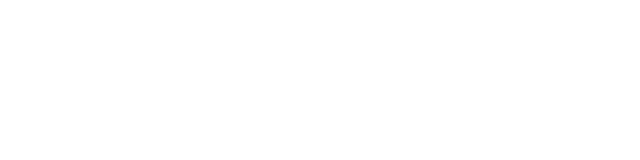
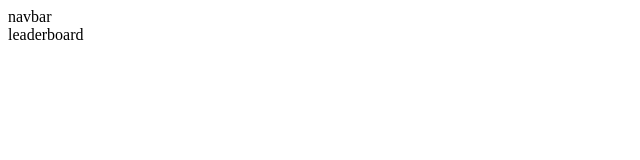
Before and after one commit to WiOSc/WiEvents, a React (Vite) app in the folder frontend/: page /leaderboard in a window 1280 px wide. Shown: the top 160 px of the page, without its empty margins (0-640 px from the left). Built offline with nearby package versions, Linux system fonts and the light colour scheme.

Commit message:
added pages

```diff
--- a/frontend/src/App.jsx
+++ b/frontend/src/App.jsx
@@ -1,7 +1,20 @@
 import React, { useState } from "react";
+import { Route,Routes } from "react-router-dom";
+
+import Quiz from "./pages/Quiz";
+import LeaderBoard from "./pages/LeaderBoard";
+import Navbar from "./components/Navbar";
 
 const App = () => {
-
+return(
+    <div style={{ minHeight: '100vh' }}>
+      <Navbar />
+      <Routes>
+        <Route path="/" element={<Quiz />} />
+        <Route path="/leaderboard" element={<LeaderBoard />} />
+      </Routes>
+    </div>
+)
 };
 
 export default App;
--- /dev/null
+++ b/frontend/src/components/Navbar.jsx
@@ -0,0 +1,9 @@
+import React from 'react'
+
+const navbar = () => {
+  return (
+    <div>navbar</div>
+  )
+}
+
+export default navbar
--- /dev/null
+++ b/frontend/src/pages/Quiz.jsx
@@ -0,0 +1,9 @@
+import React from 'react'
+
+const Quiz = () => {
+  return (
+    <div>Quiz</div>
+  )
+}
+
+export default Quiz
--- a/frontend/src/pages/leaderboard.jsx
+++ b/frontend/src/pages/leaderboard.jsx
@@ -0,0 +1,9 @@
+import React from 'react'
+
+const leaderboard = () => {
+  return (
+    <div>leaderboard</div>
+  )
+}
+
+export default leaderboard
```
